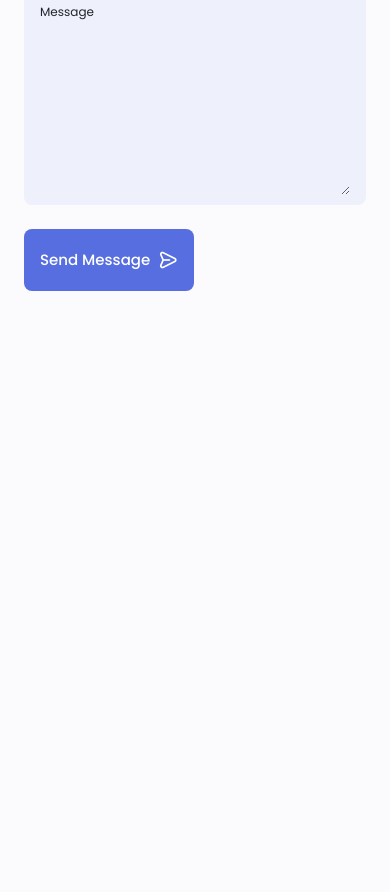
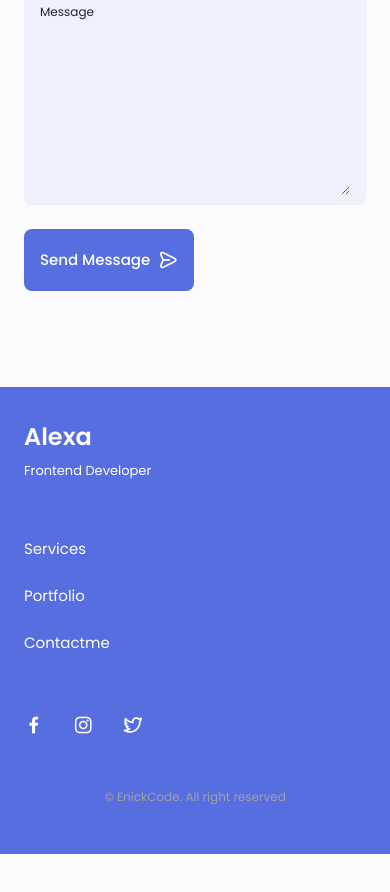
Before and after one commit to EnickJhony/first-portfolio, a plain HTML site: page Index.html in a window 390 px wide. Shown: the part 5500-6392 px from the top of the page. Before the commit the page ends 5903 px from the top, so only its background shows below. Drawn offline with nearby package versions, Linux system fonts and the light colour scheme.

Commit message:
Finalizando o footer mobile

```diff
--- a/Index.html
+++ b/Index.html
@@ -865,7 +865,39 @@
       </section>
     </main>
     <!-- =========================== FOOTER =========================== -->
-
+    <footer class="footer">
+      <div class="footer__bg">
+        <div class="footer__container container grid">
+          <div>
+            <h1 class="footer__title">Alexa</h1>
+            <span class="footer__subtitle">Frontend Developer</span>
+          </div>
+          <ul class="footer__links">
+            <li>
+              <a href="#services" class="footer__link">Services</a>
+            </li>
+            <li>
+              <a href="#portfolio" class="footer__link">Portfolio</a>
+            </li>
+            <li>
+              <a href="#contact" class="footer__link">Contactme</a>
+            </li>
+          </ul>
+          <div class="footer__socials">
+            <a href="https://facebook.com" target="_blank" class="footer__social">
+              <i class="uil uil-facebook-f"></i>
+            </a>
+            <a href="https://instagram.com" target="_blank" class="footer__social">
+              <i class="uil uil-instagram"></i>
+            </a>
+            <a href="https://twitter.com" target="_blank" class="footer__social">
+              <i class="uil uil-twitter-alt"></i>
+            </a>
+          </div>
+        </div>
+        <p class="footer__copy">&#169; EnickCode. All right reserved</p>
+      </div>
+    </footer>
     <!-- =========================== SCROLL TOP =========================== -->
     <!-- =========================== SWIPER JS =========================== -->
     <script src="assets/js/swiper-bundle.min.js"></script>
--- a/assets/css/styles.css
+++ b/assets/css/styles.css
@@ -874,6 +874,72 @@ section {
 }
 
 /* ======== FOOTER ======== */
+.footer{
+  padding-top: 2rem;
+}
+
+.footer__container{
+  row-gap: 3.5rem;
+}
+
+.footer__bg{
+  background-color: var(--first-color-second);
+  padding: 2rem 0 3rem;
+}
+
+.footer__title{
+  font-size: var(--h1-font-size);
+  margin-bottom: var(--mb-0-25);
+}
+
+.footer__subtitle{
+  font-size: var(--small-font-size);
+}
+
+.footer__links{
+  display: flex;
+  flex-direction: column;
+  row-gap: 1.5rem;
+}
+
+.footer__link:hover{
+  color: var(--first-color-lighter);
+}
+
+.footer__social{
+  font-size: 1.25rem;
+  margin-right: var(--mb-1-5);
+}
+
+.footer__social:hover{
+  color: var(--first-color-lighter);
+}
+
+.footer__copy{
+  font-size: var(--smaller-font-size);
+  text-align: center;
+  color: var(--text-color-light);
+  margin-top: var(--mb-3);
+}
+
+.footer__title,
+.footer__subtitle,
+.footer__link,
+.footer__social{
+  color: #fff;
+}
+
+/* ======== SCROLL UP ======== */
+
+/* SHOW SCROLL */
+
+/* ======== MEDIA QUERIES ======== */
+
+/* FOR SMALL DEVICES */
+
+/* FOR MEDIUM DEVICES */
+
+/* FOR LARGE DEVICES */
 
 /* parei no minuto 1h29
 Services */
```
